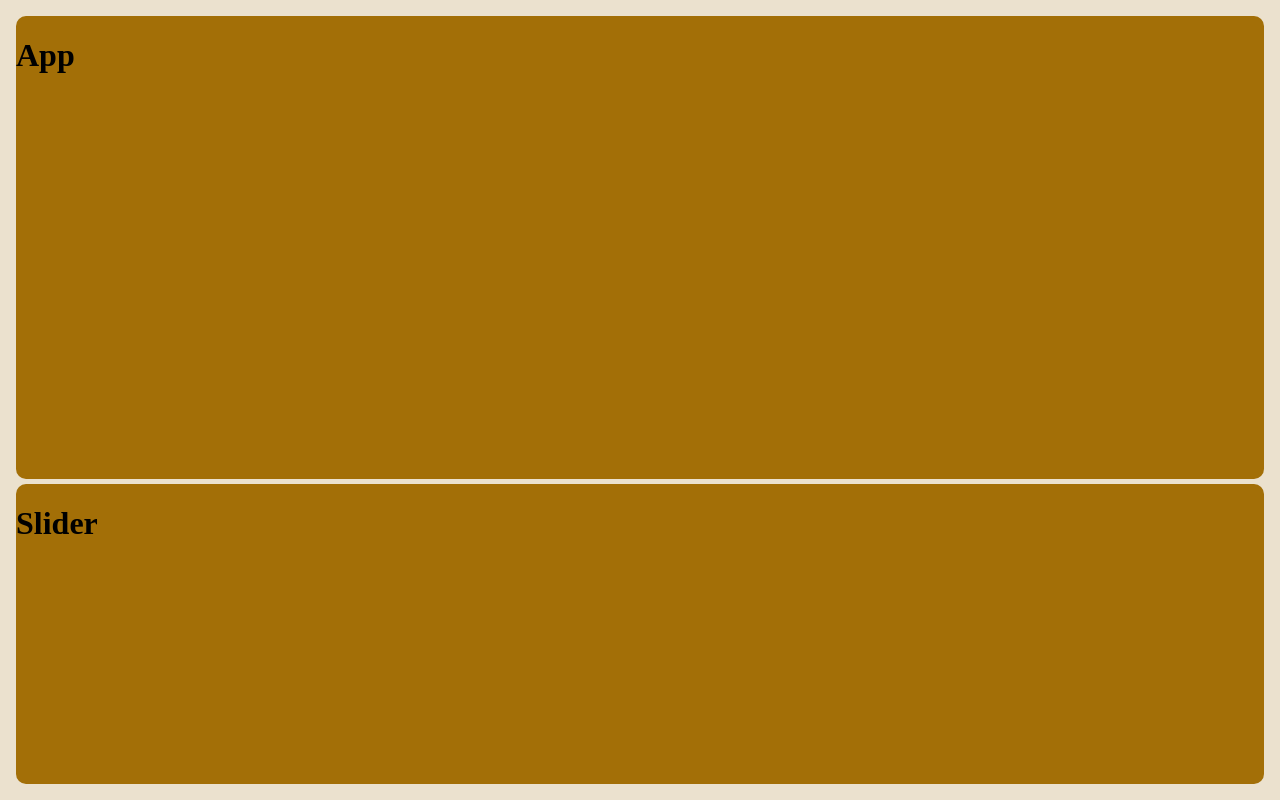
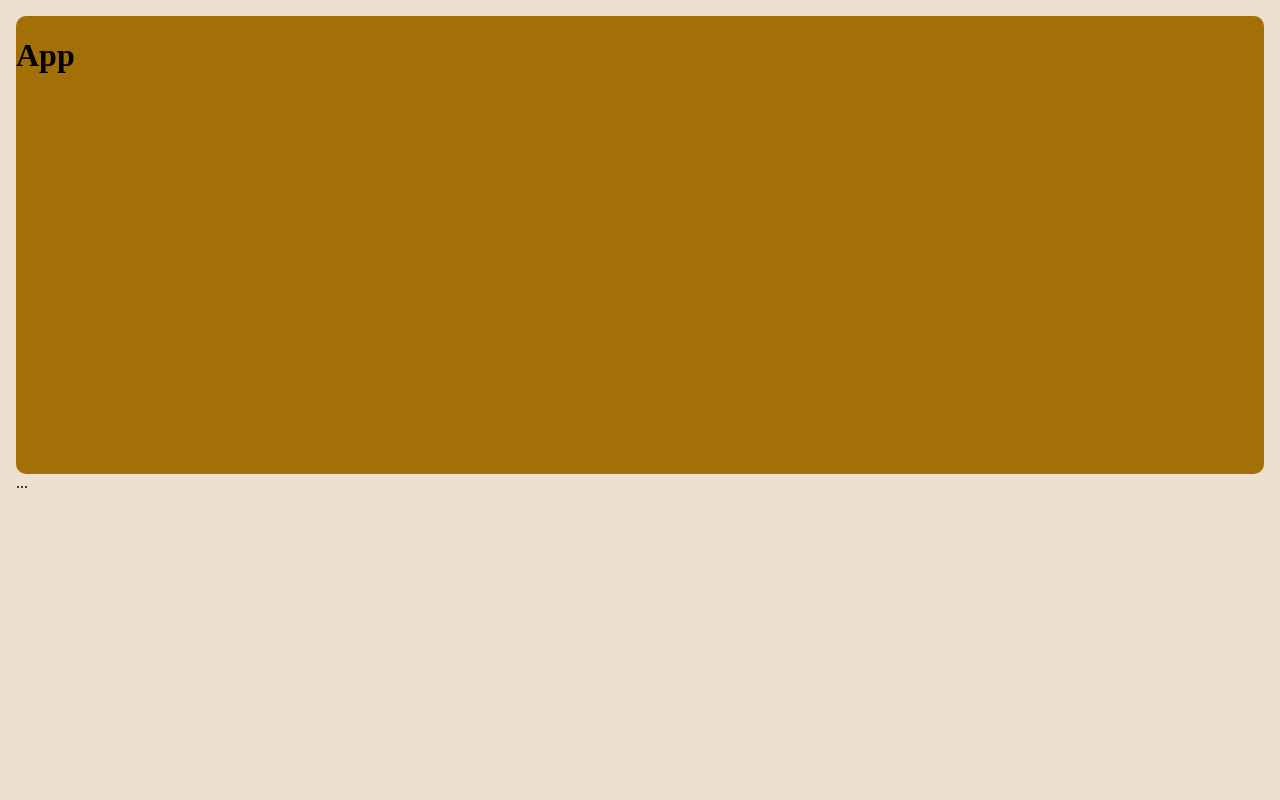
Before and after one commit to savukhin/super-burner-handler, a React app in the folder application/react/: page / in a window 1280 px wide. Built offline with nearby package versions, Linux system fonts and the light colour scheme.

Commit message:
Added divider moving

```diff
--- a/application/react/src/app.scss
+++ b/application/react/src/app.scss
@@ -17,14 +17,22 @@ body {
 
 #app {
     display: grid;
-    row-gap: 5px;
-    grid-template-rows: auto $sliders-size;
+    grid-template-rows: auto 10px var(--sliders-height);
     height: 100%;
 
     background-color: $bg-color-light;
 }
 
+#block-dividers {
+    cursor: row-resize;
+}
+
+#sliders {
+    max-height: calc(100% - 300px);
+}
+
 .block {
     border-radius: 10px;
     background-color: $block-color;
+    overflow: overlay;
 }
--- a/application/react/src/app.tsx
+++ b/application/react/src/app.tsx
@@ -1,14 +1,51 @@
-import React from "react";
+import React, { useEffect, useRef } from "react";
 import './app.scss'
 import { Slider } from "./components/slider/slider";
 
 export function App() {
+    const sliders = useRef<HTMLDivElement>(null)
+    const divider = useRef<HTMLDivElement>(null)
+    let resizing = false
+    let slidersBottom = 0
+    let dividerHeightHalf = 0
+
+    useEffect(() => {
+        if (sliders && sliders.current && divider && divider.current) {
+            slidersBottom = sliders.current.getBoundingClientRect().bottom
+            dividerHeightHalf = divider.current.getBoundingClientRect().height / 2
+        }
+    }, [])
+
+    function startResizeSliders(event: React.MouseEvent) {
+        resizing = true
+    }
+
+    function stopResizeSliders(event: React.MouseEvent) {
+        resizing = false
+    }
+
+    function resizeSliders(event: React.MouseEvent) {
+        if (!sliders || !sliders.current || !resizing)
+            return
+
+        let newHeight = slidersBottom - event.pageY - dividerHeightHalf
+        newHeight = Math.max(...[newHeight, 100])
+        // newHeight = Math.min(...[newHeight, 800])
+
+        document.documentElement.style.setProperty("--sliders-height", newHeight + "px");
+    }
+
     return (
-        <div id="app">
-            <div className="block">
+        <div id="app"
+            onMouseMove={resizeSliders}
+            onMouseUp={stopResizeSliders}
+        >
+            <div id="charts" className="block">
                 <h1>App</h1>
             </div>
-            <div className="block">
+            <div id="block-dividers" ref={divider}
+                onMouseDown={startResizeSliders}>...</div>
+            <div id="sliders" ref={sliders} className="block">
                 <Slider></Slider>
             </div>
         </div>
--- a/application/react/src/scss exports/sizes.scss
+++ b/application/react/src/scss exports/sizes.scss
@@ -1,3 +1,8 @@
 $min-sliders-size: 30px;
 $sliders-size: 300px;
 $body-padding: 16px;
+
+:root {
+
+    --sliders-height: 300px;
+}
```
